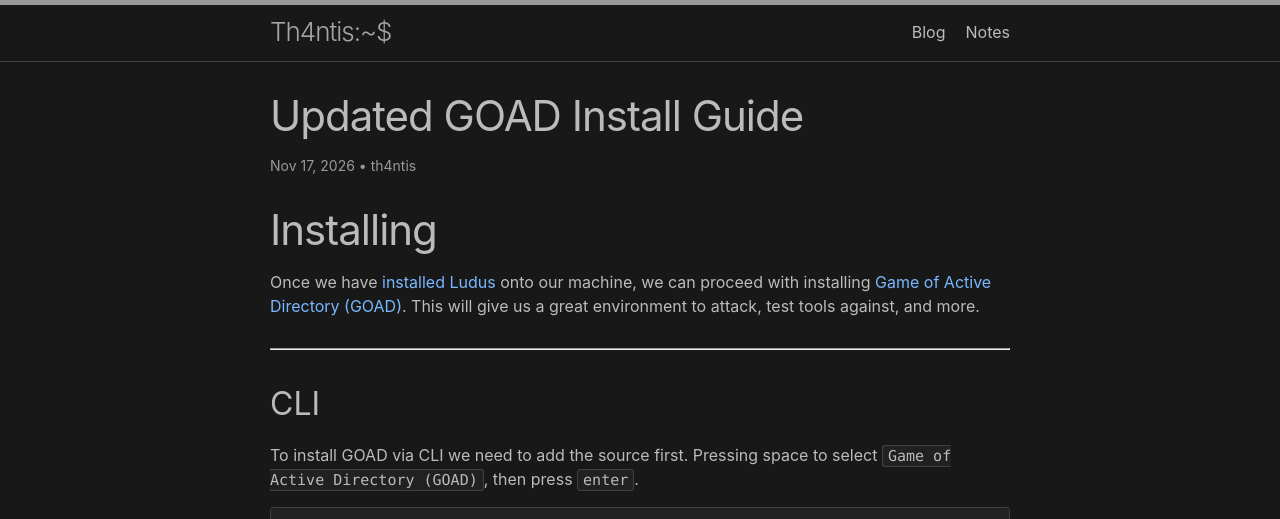
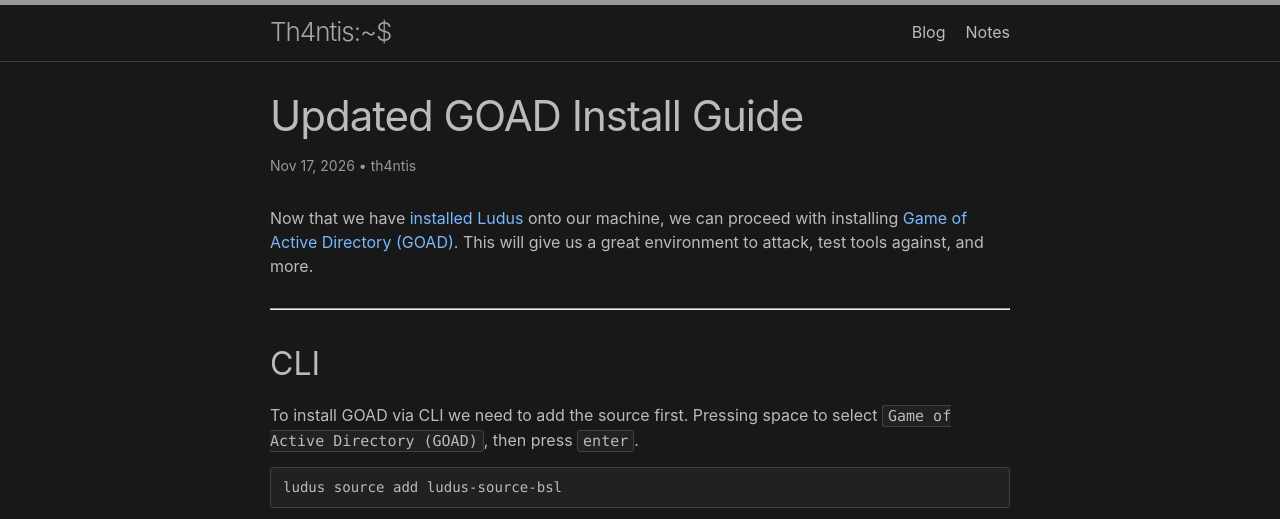
Before and after one commit to Th4ntis/th4ntis.github.io, a Jekyll site: the page built from _posts/2026-11-16-Updated-GOAD-Install-Guide.md, in a window 1280 px wide and 900 px high, cut to the strip 0-519 px from the top of the window. Built offline with Jekyll 4.4.1, drawn with Linux system fonts in a browser that asks for light colours.

Commit message:
Update 2026-11-16-Updated-GOAD-Install-Guide.md

```diff
--- a/_posts/2026-11-16-Updated-GOAD-Install-Guide.md
+++ b/_posts/2026-11-16-Updated-GOAD-Install-Guide.md
@@ -6,8 +6,7 @@ date: 22:15:00 -0400
 author:
   - th4ntis
 ---
-# Installing
-Once we have [installed Ludus](https://th4ntis.com/guide/2026/11/16/Updated-Ludus-Install-Guide.html) onto our machine, we can proceed with installing [Game of Active Directory (GOAD)](https://orange-cyberdefense.github.io/GOAD). This will give us a great environment to attack, test tools against, and more.
+Now that we have [installed Ludus](https://th4ntis.com/guide/2026/11/16/Updated-Ludus-Install-Guide.html) onto our machine, we can proceed with installing [Game of Active Directory (GOAD)](https://orange-cyberdefense.github.io/GOAD). This will give us a great environment to attack, test tools against, and more.
 
 ---
 
```
